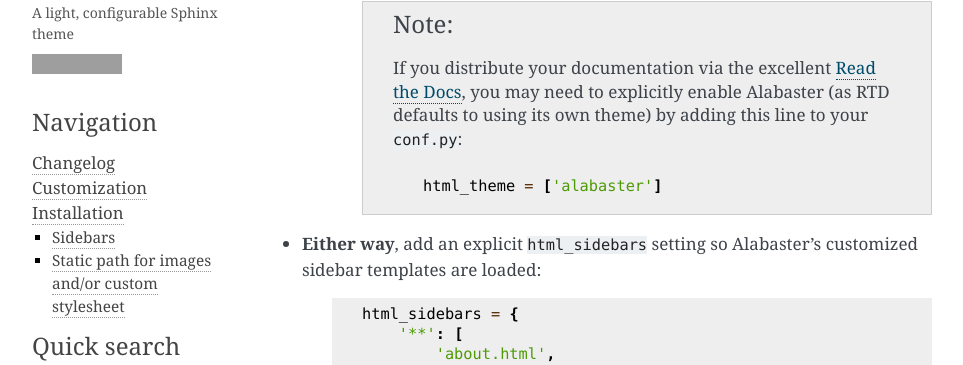
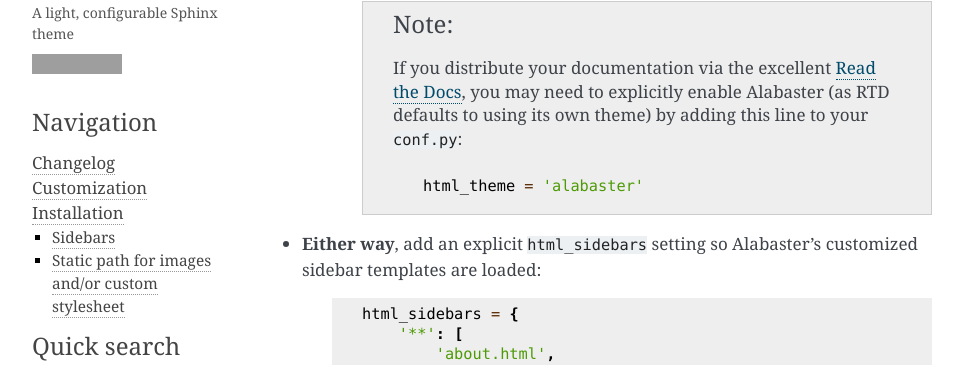
Before and after one commit to sphinx-doc/alabaster, a Sphinx documentation site: the page built from docs/installation.rst, in a window 1280 px wide and 900 px high, scrolled down 565 px, cut to the strip 83-448 px from the top of the window. Shown: the whole strip, without its empty margins (148-1111 px from the left). Built offline with Sphinx 7.4.7, drawn with Linux system fonts in a browser that asks for light colours; grey boxes are pictures that could not be loaded.

```diff
--- a/docs/installation.rst
+++ b/docs/installation.rst
@@ -35,7 +35,7 @@ The bare minimum required to install Alabaster is as follows:
         Alabaster (as RTD defaults to using its own theme) by adding this line
         to your ``conf.py``::
 
-            html_theme = ['alabaster']
+            html_theme = 'alabaster'
 
 * **Either way**, add an explicit ``html_sidebars`` setting so Alabaster's
   customized sidebar templates are loaded:
```
